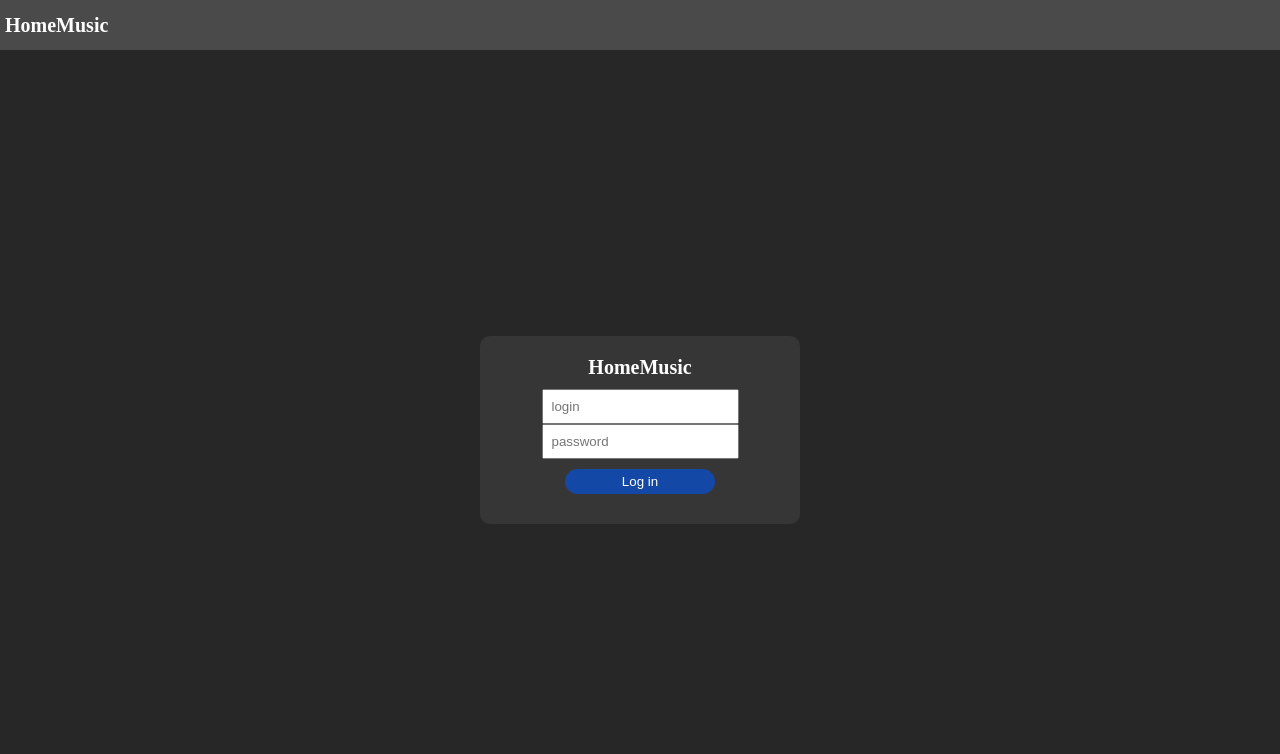
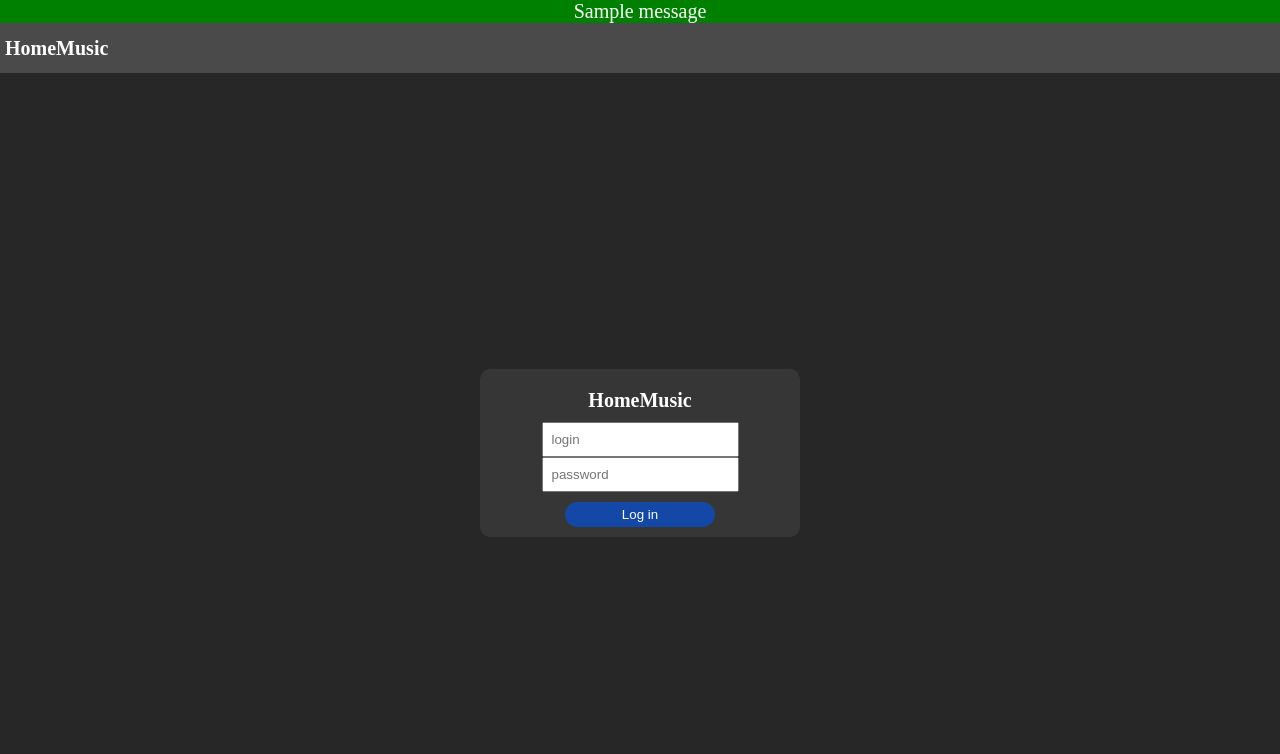
Before and after one commit to zNitche/HomeMusic, a Flask app: page /auth/login in a window 1280 px wide. Shown: the top 754 px of the page. Run offline with Flask 2, Linux system fonts and the light colour scheme; tables that the repository leaves empty hold one stand-in row (values such as "Sample post"); one stand-in notice (Sample message) is shown.

Commit message:
added flashing messages

```diff
--- a/home_music/routes/auth.py
+++ b/home_music/routes/auth.py
@@ -1,4 +1,4 @@
-from flask import render_template, request, redirect, url_for, Blueprint
+from flask import render_template, request, redirect, url_for, Blueprint, flash
 import flask_login
 from passlib.hash import sha256_crypt
 from home_music.models import User
@@ -14,8 +14,7 @@ def login():
             return redirect(url_for("content.home"))
 
         else:
-            message = ""
-            return render_template("login.html", message=message)
+            return render_template("login.html")
 
     else:
         try:
@@ -28,13 +27,16 @@ def login():
                 flask_login.login_user(user)
 
                 return redirect(url_for("content.home"))
+
             else:
-                message = "Wrong username or password"
-                return render_template("login.html", message=message)
+                flash("Wrong username or password", "error")
+
+                return render_template("login.html")
 
         except:
-            message = "Wrong username or password"
-            return render_template("login.html", message=message)
+            flash("Wrong username or password", "error")
+
+            return render_template("login.html")
 
 
 @auth.route("/auth/logout", methods=["POST", "GET"])
--- a/home_music/static/main.css
+++ b/home_music/static/main.css
@@ -226,3 +226,25 @@ input.login-form-input {
     justify-content: center;
     margin-top: 10px;
 }
+
+.flashed-messages-container {
+    display: flex;
+    flex-direction: row;
+    width: 100%;
+}
+
+.flashed-message-container {
+    display: flex;
+    width: 100%;
+    color: #ffffff !important;
+    font-size: 125%;
+    justify-content: center;
+}
+
+.flashed-message-container-success {
+    background-color: green;
+}
+
+.flashed-message-container-error {
+    background-color: red;
+}
--- a/home_music/templates/base.html
+++ b/home_music/templates/base.html
@@ -9,6 +9,19 @@
         <title>HomeMusic</title>
     </head>
     <body>
+        {% with messages = get_flashed_messages(with_categories=true) %}
+            {% if messages %}
+            <div class="flashed-messages-container">
+              {% for category, message in messages %}
+                <div class="flashed-message-container flashed-message-container-{{ category }}">
+                    <span>
+                        {{ message }}
+                    </span>
+                </div>
+              {% endfor %}
+            </div>
+            {% endif %}
+        {% endwith %}
         <div class="navbar">
             <span class="main-title">
                 <a href="{{ url_for( 'content.home' ) }}">
--- a/home_music/templates/login.html
+++ b/home_music/templates/login.html
@@ -2,15 +2,15 @@
 {% block content %}
 <div class="mid-container">
     <div class="login-content">
-        <p class="login-title">HomeMusic</p>
+        <p class="login-title">
+            HomeMusic
+        </p>
+
         <form method="POST" action="{{ url_for( 'auth.login' ) }}">
             <input class="login-form-input" type="text" id="login" name="user_name" placeholder="login" />
             <input class="login-form-input" type="password" id="password" name="password" placeholder="password" />
             <button class="login-button" type="submit">Log in</button>
         </form>
-        <div class="login-message">
-            {{message}}
-        </div>
     </div>
 </div>
 {% endblock %}
```
Also changed, not shown: home_music/routes/content.py (+4 -9 lines), home_music/templates/process_details.html (+9 -3 lines).
